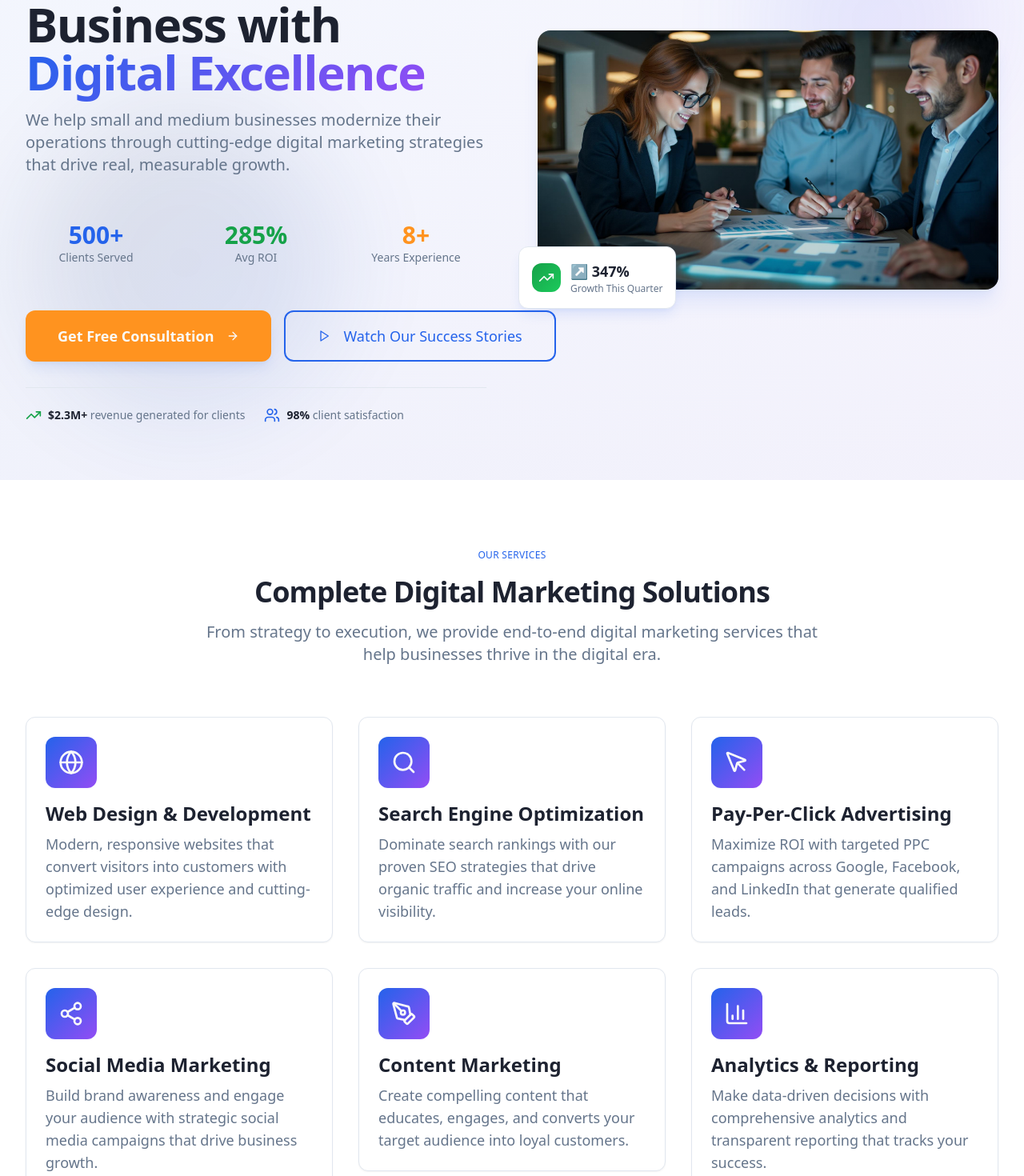
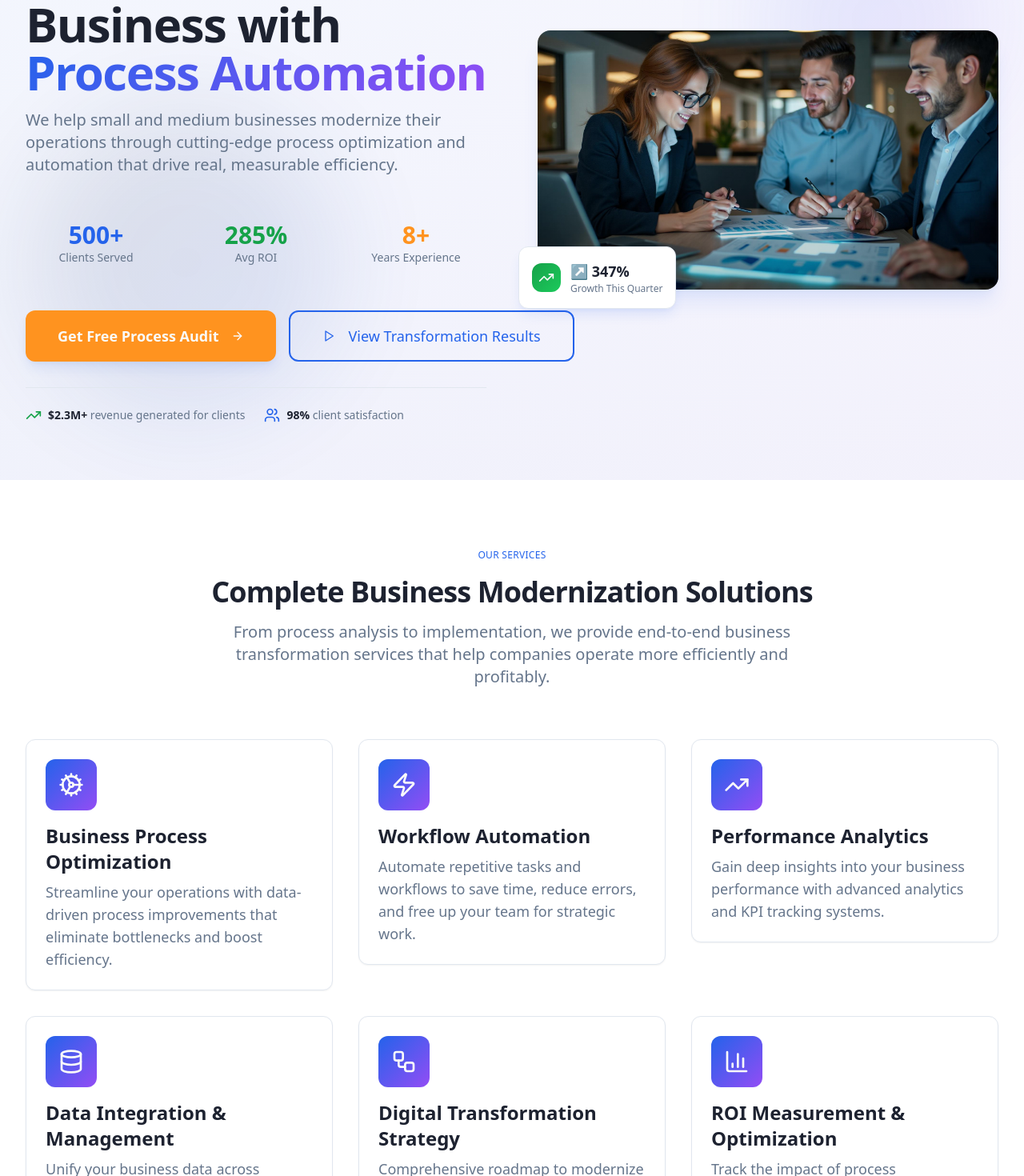
Before and after one commit to tmt-nextgen-partners/tmt-agency, a React (Vite) app: page / in a window 1280 px wide. Shown: the part 200-1670 px from the top of the page at 80% size. Built offline with nearby package versions, Linux system fonts and the light colour scheme; the HTML template or start-up script is replaced by a standard one.

Commit message:
Update consultation section content

```diff
--- a/index.html
+++ b/index.html
@@ -3,15 +3,15 @@
   <head>
     <meta charset="UTF-8" />
     <meta name="viewport" content="width=device-width, initial-scale=1.0" />
-    <title>TMT NextGen Partners - Digital Marketing Agency | Business Modernization Experts</title>
-    <meta name="description" content="Transform your business with TMT NextGen Partners. Expert digital marketing services including SEO, PPC, web design, and automation for small to medium businesses. Get free consultation today." />
+    <title>TMT NextGen Partners - Business Modernization Agency | Process Automation Experts</title>
+    <meta name="description" content="Transform your business with TMT NextGen Partners. Expert business process optimization, workflow automation, and digital transformation services for small to medium businesses. Get free process audit today." />
     <meta name="author" content="TMT NextGen Partners" />
-    <meta name="keywords" content="digital marketing agency, business modernization, SEO services, PPC advertising, web design, social media marketing, content marketing, business automation" />
+    <meta name="keywords" content="business modernization, process optimization, workflow automation, business transformation, digital transformation, process automation, business efficiency, operational excellence" />
     <link rel="canonical" href="https://tmtnextgen.com" />
 
     <!-- Open Graph Meta Tags -->
-    <meta property="og:title" content="TMT NextGen Partners - Digital Marketing Agency" />
-    <meta property="og:description" content="Expert digital marketing services that drive real business growth. Transform your business with our proven strategies." />
+    <meta property="og:title" content="TMT NextGen Partners - Business Modernization Agency" />
+    <meta property="og:description" content="Expert business process optimization and automation services that drive operational efficiency. Transform your business with our proven methodologies." />
     <meta property="og:type" content="website" />
     <meta property="og:url" content="https://tmtnextgen.com" />
     <meta property="og:image" content="https://tmtnextgen.com/og-image.jpg" />
@@ -19,8 +19,8 @@
 
     <!-- Twitter Meta Tags -->
     <meta name="twitter:card" content="summary_large_image" />
-    <meta name="twitter:title" content="TMT NextGen Partners - Digital Marketing Agency" />
-    <meta name="twitter:description" content="Transform your business with expert digital marketing services. Get free consultation today." />
+    <meta name="twitter:title" content="TMT NextGen Partners - Business Modernization Agency" />
+    <meta name="twitter:description" content="Transform your business with expert process optimization and automation services. Get free process audit today." />
     <meta name="twitter:image" content="https://tmtnextgen.com/twitter-image.jpg" />
 
     <!-- Business Schema -->
@@ -29,7 +29,7 @@
       "@context": "https://schema.org",
       "@type": "ProfessionalService",
       "name": "TMT NextGen Partners",
-      "description": "Digital marketing agency specializing in business modernization and growth acceleration",
+      "description": "Business modernization agency specializing in process optimization, workflow automation, and digital transformation",
       "url": "https://tmtnextgen.com",
       "telephone": "+1-555-012-3456",
       "email": "hello@tmtnextgen.com",
@@ -41,7 +41,7 @@
         "postalCode": "12345",
         "addressCountry": "US"
       },
-      "serviceType": ["Digital Marketing", "SEO", "PPC Advertising", "Web Design", "Social Media Marketing"],
+      "serviceType": ["Business Process Optimization", "Workflow Automation", "Digital Transformation", "Performance Analytics", "Data Integration"],
       "areaServed": "United States"
     }
     </script>
--- a/src/components/organisms/ConsultationSection.tsx
+++ b/src/components/organisms/ConsultationSection.tsx
@@ -6,23 +6,23 @@ import { CheckCircle, Clock, Users, Award } from 'lucide-react';
 const benefits = [
   {
     icon: CheckCircle,
-    title: "Comprehensive Business Audit",
-    description: "Complete analysis of your current marketing efforts and growth opportunities"
+    title: "Comprehensive Process Audit",
+    description: "Complete analysis of your current workflows and automation opportunities"
   },
   {
     icon: Clock,
-    title: "60-Minute Strategy Session",
-    description: "Dedicated time with our experts to discuss your specific business goals"
+    title: "60-Minute Assessment Session",
+    description: "Dedicated time with our experts to evaluate your business processes"
   },
   {
     icon: Users,
-    title: "Custom Action Plan",
-    description: "Personalized roadmap for digital transformation and growth acceleration"
+    title: "Custom Automation Plan",
+    description: "Personalized roadmap for process optimization and efficiency improvements"
   },
   {
     icon: Award,
     title: "No Obligation Consultation",
-    description: "Free expert advice with no pressure or commitment required"
+    description: "Free expert process evaluation with no pressure or commitment required"
   }
 ];
 
@@ -34,12 +34,12 @@ export const ConsultationSection: React.FC = () => {
           {/* Content */}
           <div className="space-y-8">
             <div className="space-y-4">
-              <Caption className="text-primary">FREE CONSULTATION</Caption>
-              <H2>Ready to Transform Your Business?</H2>
+              <Caption className="text-primary">FREE PROCESS AUDIT</Caption>
+              <H2>Ready to Optimize Your Operations?</H2>
               <BodyLarge>
-                Get expert insights and a custom growth strategy tailored specifically
-                to your business. No cost, no obligation - just valuable advice from
-                digital marketing professionals.
+                Get expert insights and a custom automation strategy tailored specifically
+                to your business processes. No cost, no obligation - just valuable advice from
+                business transformation professionals.
               </BodyLarge>
             </div>
 
@@ -71,19 +71,19 @@ export const ConsultationSection: React.FC = () => {
               <div className="space-y-3">
                 <div className="flex items-center space-x-3">
                   <CheckCircle className="w-4 h-4 text-success flex-shrink-0" />
-                  <span className="text-sm text-muted-foreground">Certified Google & Facebook Partners</span>
+                  <span className="text-sm text-muted-foreground">Certified Process Optimization Experts</span>
                 </div>
                 <div className="flex items-center space-x-3">
                   <CheckCircle className="w-4 h-4 text-success flex-shrink-0" />
-                  <span className="text-sm text-muted-foreground">8+ Years of Proven Results</span>
+                  <span className="text-sm text-muted-foreground">8+ Years of Business Transformation</span>
                 </div>
                 <div className="flex items-center space-x-3">
                   <CheckCircle className="w-4 h-4 text-success flex-shrink-0" />
-                  <span className="text-sm text-muted-foreground">500+ Successful Client Projects</span>
+                  <span className="text-sm text-muted-foreground">500+ Successful Automation Projects</span>
                 </div>
                 <div className="flex items-center space-x-3">
                   <CheckCircle className="w-4 h-4 text-success flex-shrink-0" />
-                  <span className="text-sm text-muted-foreground">Transparent Reporting & Communication</span>
+                  <span className="text-sm text-muted-foreground">Transparent Process & ROI Reporting</span>
                 </div>
               </div>
             </div>
--- a/src/components/organisms/HeroSection.tsx
+++ b/src/components/organisms/HeroSection.tsx
@@ -20,7 +20,7 @@ export const HeroSection: React.FC = () => {
             <div className="inline-flex items-center bg-gradient-success px-4 py-2 rounded-full">
               <Award className="w-4 h-4 text-success-foreground mr-2" />
               <span className="text-success-foreground text-sm font-medium">
-                Certified Digital Marketing Experts
+                Certified Business Transformation Experts
               </span>
             </div>
 
@@ -29,12 +29,12 @@ export const HeroSection: React.FC = () => {
               <H1 className="leading-tight">
                 Transform Your Business with{' '}
                 <span className="bg-gradient-primary bg-clip-text text-transparent">
-                  Digital Excellence
+                  Process Automation
                 </span>
               </H1>
               <BodyLarge>
                 We help small and medium businesses modernize their operations through
-                cutting-edge digital marketing strategies that drive real, measurable growth.
+                cutting-edge process optimization and automation that drive real, measurable efficiency.
               </BodyLarge>
             </div>
 
@@ -57,12 +57,12 @@ export const HeroSection: React.FC = () => {
             {/* CTAs */}
             <div className="flex flex-col sm:flex-row gap-4">
               <Button variant="cta" size="xl" className="group">
-                Get Free Consultation
+                Get Free Process Audit
                 <ArrowRight className="w-5 h-5 ml-2 group-hover:translate-x-1 transition-transform" />
               </Button>
               <Button variant="outline" size="xl" className="group">
                 <Play className="w-5 h-5 mr-2" />
-                Watch Our Success Stories
+                View Transformation Results
               </Button>
             </div>
 
@@ -88,7 +88,7 @@ export const HeroSection: React.FC = () => {
             <div className="relative rounded-2xl overflow-hidden shadow-elevation-xl">
               <img
                 src={heroImage}
-                alt="Professional team working on digital marketing strategies"
+                alt="Professional team implementing business process automation and modernization"
                 className="w-full h-auto object-cover"
               />
               <div className="absolute inset-0 bg-gradient-to-t from-black/20 to-transparent" />
--- a/src/components/organisms/ServicesSection.tsx
+++ b/src/components/organisms/ServicesSection.tsx
@@ -2,44 +2,44 @@ import React from 'react';
 import { ServiceCard } from '../molecules/ServiceCard';
 import { H2, BodyLarge, Caption } from '../atoms/Typography';
 import {
-  Globe,
-  Search,
-  MousePointer,
-  Share2,
-  PenTool,
+  Cog,
+  Zap,
+  TrendingUp,
+  Database,
+  Workflow,
   BarChart3
 } from 'lucide-react';
 
 const services = [
   {
-    icon: Globe,
-    title: "Web Design & Development",
-    description: "Modern, responsive websites that convert visitors into customers with optimized user experience and cutting-edge design."
+    icon: Cog,
+    title: "Business Process Optimization",
+    description: "Streamline your operations with data-driven process improvements that eliminate bottlenecks and boost efficiency."
   },
   {
-    icon: Search,
-    title: "Search Engine Optimization",
-    description: "Dominate search rankings with our proven SEO strategies that drive organic traffic and increase your online visibility."
+    icon: Zap,
+    title: "Workflow Automation",
+    description: "Automate repetitive tasks and workflows to save time, reduce errors, and free up your team for strategic work."
   },
   {
-    icon: MousePointer,
-    title: "Pay-Per-Click Advertising",
-    description: "Maximize ROI with targeted PPC campaigns across Google, Facebook, and LinkedIn that generate qualified leads."
+    icon: TrendingUp,
+    title: "Performance Analytics",
+    description: "Gain deep insights into your business performance with advanced analytics and KPI tracking systems."
   },
   {
-    icon: Share2,
-    title: "Social Media Marketing",
-    description: "Build brand awareness and engage your audience with strategic social media campaigns that drive business growth."
+    icon: Database,
+    title: "Data Integration & Management",
+    description: "Unify your business data across platforms for better decision-making and streamlined operations."
   },
   {
-    icon: PenTool,
-    title: "Content Marketing",
-    description: "Create compelling content that educates, engages, and converts your target audience into loyal customers."
+    icon: Workflow,
+    title: "Digital Transformation Strategy",
+    description: "Comprehensive roadmap to modernize your business processes and embrace digital-first operations."
   },
   {
     icon: BarChart3,
-    title: "Analytics & Reporting",
-    description: "Make data-driven decisions with comprehensive analytics and transparent reporting that tracks your success."
+    title: "ROI Measurement & Optimization",
+    description: "Track the impact of process improvements with transparent reporting and continuous optimization."
   }
 ];
 
@@ -50,10 +50,10 @@ export const ServicesSection: React.FC = () => {
         {/* Section Header */}
         <div className="text-center max-w-3xl mx-auto mb-16 space-y-4">
           <Caption className="text-primary">OUR SERVICES</Caption>
-          <H2>Complete Digital Marketing Solutions</H2>
+          <H2>Complete Business Modernization Solutions</H2>
           <BodyLarge>
-            From strategy to execution, we provide end-to-end digital marketing services
-            that help businesses thrive in the digital era.
+            From process analysis to implementation, we provide end-to-end business transformation services
+            that help companies operate more efficiently and profitably.
           </BodyLarge>
         </div>
 
@@ -73,12 +73,12 @@ export const ServicesSection: React.FC = () => {
         {/* Bottom CTA */}
         <div className="text-center mt-16">
           <div className="bg-gradient-subtle rounded-2xl p-8 border border-border">
-            <H2 className="mb-4">Need a Custom Solution?</H2>
+            <H2 className="mb-4">Need a Custom Transformation?</H2>
             <BodyLarge className="mb-6">
-              Every business is unique. Let's discuss how our services can be tailored to your specific needs.
+              Every business has unique processes. Let's discuss how our automation solutions can be tailored to your specific workflows.
             </BodyLarge>
             <button className="bg-gradient-primary text-primary-foreground px-8 py-4 rounded-lg font-semibold hover:shadow-glow hover:scale-105 transform transition-all duration-300">
-              Schedule Strategy Session
+              Schedule Process Assessment
             </button>
           </div>
         </div>
```
